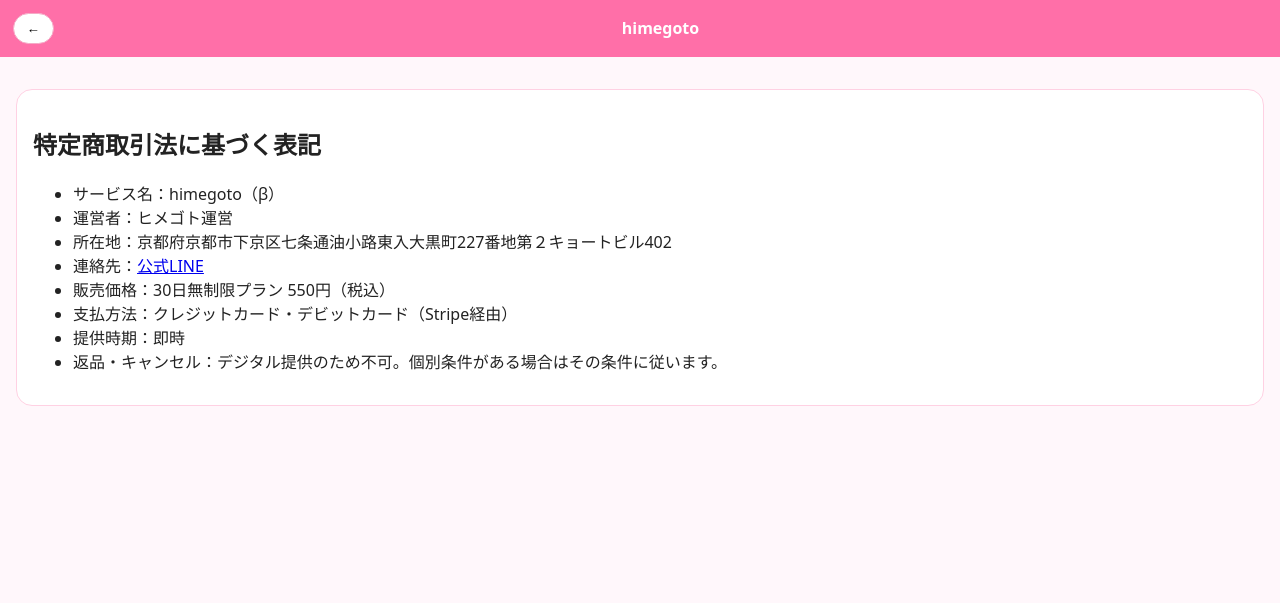
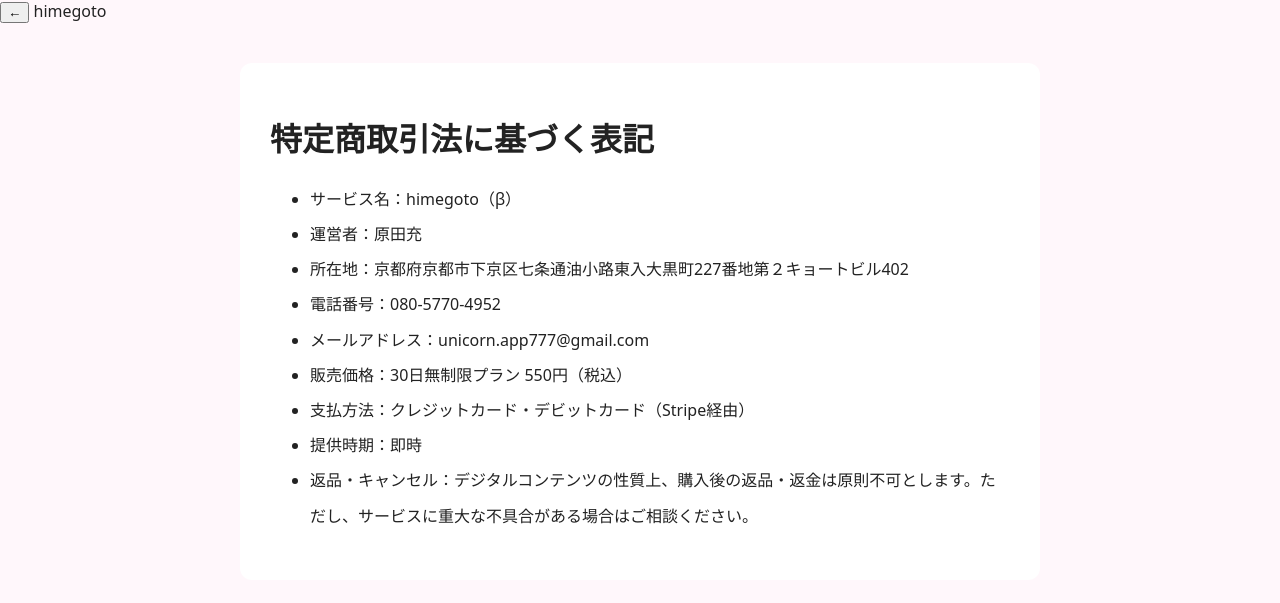
Before and after one commit to 326harada-pixel/himegoto, a website: page tokusho.html in a window 1280 px wide. Drawn offline with Linux system fonts and the light colour scheme.

Commit message:
Add files via upload

```diff
--- a/tokusho.html
+++ b/tokusho.html
@@ -1,17 +1,31 @@
 <!DOCTYPE html>
 <html lang="ja">
-<head><meta charset="UTF-8"><meta name="viewport" content="width=device-width, initial-scale=1">
-<title>特定商取引法に基づく表記</title><link rel="stylesheet" href="style.css">  <!-- Google Analytics -->
-  <script async src="https://www.googletagmanager.com/gtag/js?id=G-V16LNKWJ8D"></script>
-  <script>
-    window.dataLayer = window.dataLayer || [];
-    function gtag(){dataLayer.push(arguments);}
-    gtag("js", new Date());
-    gtag("config", "G-V16LNKWJ8D");
-  </script>
+<head>
+<meta charset="UTF-8">
+<meta name="viewport" content="width=device-width, initial-scale=1.0">
+<title>特定商取引法に基づく表記 - himegoto</title>
+<link rel="stylesheet" href="style.css">
 </head>
 <body>
-<header class="pink"><button class="btn" onclick="history.back()">←</button><div class="center">himegoto</div></header>
-<main class="container">
-<section class="card"><h2>特定商取引法に基づく表記</h2><ul><li>サービス名：himegoto（β）</li><li>運営者：ヒメゴト運営</li><li>所在地：京都府京都市下京区七条通油小路東入大黒町227番地第２キョートビル402</li><li>連絡先：<a href="https://line.me/ti/p/_kahjcCa3-">公式LINE</a></li><li>販売価格：30日無制限プラン 550円（税込）</li><li>支払方法：クレジットカード・デビットカード（Stripe経由）</li><li>提供時期：即時</li><li>返品・キャンセル：デジタル提供のため不可。個別条件がある場合はその条件に従います。</li></ul></section>
-</main></body></html>
+<header class="header">
+  <button onclick="history.back()" class="back-btn">←</button>
+  <span>himegoto</span>
+</header>
+<main style="padding:20px;max-width:800px;margin:0 auto;">
+  <div style="background:white;border-radius:12px;padding:30px;margin-top:20px;">
+    <h1>特定商取引法に基づく表記</h1>
+    <ul style="line-height:2.2;margin-top:20px;">
+      <li>サービス名：himegoto（β）</li>
+      <li>運営者：原田充</li>
+      <li>所在地：京都府京都市下京区七条通油小路東入大黒町227番地第２キョートビル402</li>
+      <li>電話番号：080-5770-4952</li>
+      <li>メールアドレス：unicorn.app777@gmail.com</li>
+      <li>販売価格：30日無制限プラン 550円（税込）</li>
+      <li>支払方法：クレジットカード・デビットカード（Stripe経由）</li>
+      <li>提供時期：即時</li>
+      <li>返品・キャンセル：デジタルコンテンツの性質上、購入後の返品・返金は原則不可とします。ただし、サービスに重大な不具合がある場合はご相談ください。</li>
+    </ul>
+  </div>
+</main>
+</body>
+</html>
```
